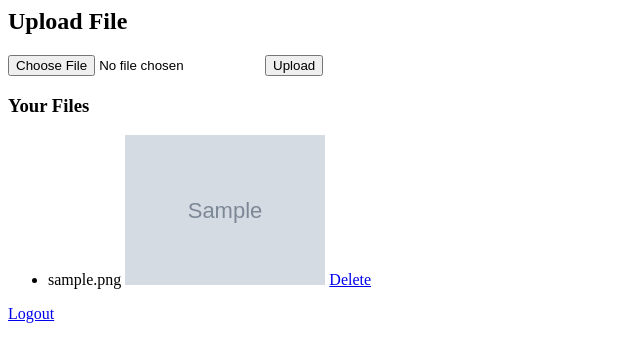
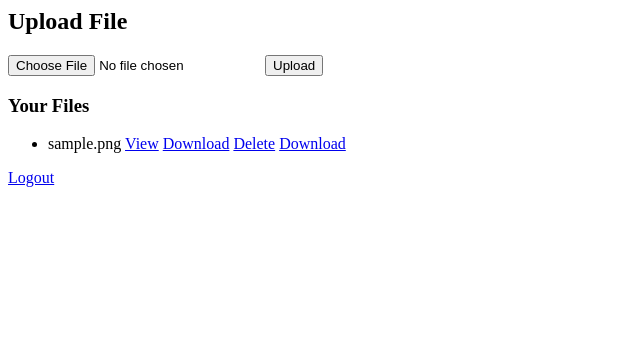
Before and after one commit to atharvajavanjal03/Final-Year-Project, a Django app: page /dashboard/ in a window 1280 px wide. Shown: the top 362 px of the page, without its empty margins (0-640 px from the left). Run offline with Django 5.2, Linux system fonts and the light colour scheme; a user stored in the database is signed in; tables that the repository leaves empty hold one stand-in row (values such as "Sample post"); grey boxes marked "Sample" are stand-in pictures.

Commit message:
fix 400 error

```diff
--- a/templates/dashboard.html
+++ b/templates/dashboard.html
@@ -11,17 +11,14 @@
   <li>
     {{ file.file.name }}
 
-    {% if ".jpg" in file.file.url or ".png" in file.file.url %}
-        <img src="{{ file.file.url }}" width="200">
+    <a href="{{ file.file.url }}" target="_blank">View</a>
 
-    {% elif ".pdf" in file.file.url %}
-        <iframe src="{{ file.file.url }}" width="400" height="300"></iframe>
-
-    {% else %}
-        <a href="{{ file.file.url }}" target="_blank">Open File</a>
-    {% endif %}
+    <a href="{{ file.file.url }}" download>Download</a>
 
     <a href="/delete/{{ file.id }}/">Delete</a>
+
+    <a href="{{ file.file.url }}?fl_attachment">Download</a>
+
   </li>
 {% endfor %}
 </ul>
```
